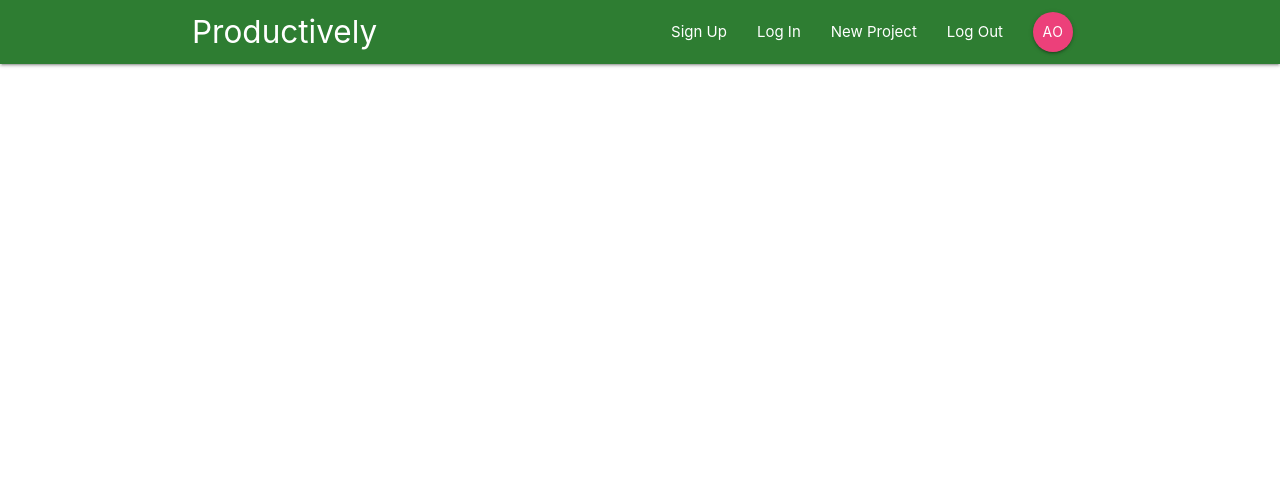
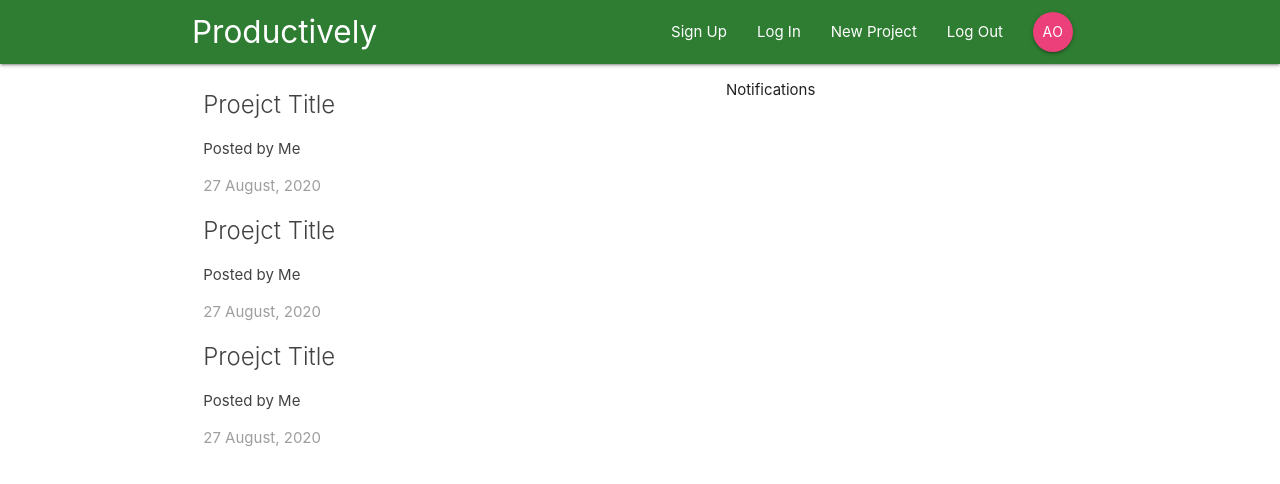
Before and after one commit to AOLink/Productively, a React (Create React App) app: page / in a window 1280 px wide. Shown: the top 484 px of the page. Built offline with nearby package versions, Linux system fonts and the light colour scheme.

Commit message:
created projectlist in the Dashboard component

```diff
--- a/src/App.js
+++ b/src/App.js
@@ -1,17 +1,28 @@
 import React, { Component } from 'react';
-import { BrowserRouter } from 'react-router-dom'
+import { BrowserRouter, Switch, Route } from 'react-router-dom'
 import Navbar from './components/layout/Navbar'
+import Dashboard from './components/dashboard/Dashboard'
 
-function App() {
+//function App() {
+class App extends Component{
+ render()  {
   return (
     <BrowserRouter>
 
       <div className="App">
-      <Navbar></Navbar>
+        <Navbar/>
+        <Switch>
+          <Route path="/" component={Dashboard} />
+        </Switch>
+
+
       </div>
     </BrowserRouter>
 
   );
 }
+}
+
+
 
 export default App;
--- a/src/components/dashboard/Dashboard.js
+++ b/src/components/dashboard/Dashboard.js
@@ -1,4 +1,6 @@
 import React, { Component } from 'react'
+import Notifications from './Notifications'
+import ProjectList from '../projects/ProjectList'
 
 class Dashboard extends Component {
     render() {
@@ -6,8 +8,14 @@ class Dashboard extends Component {
         return (
             <div className="dashboard container">
                 <div className="row">
-                    <div className="col s12 m6"></div>
-                    <div className="col s12 m5 offset-m1"></div>
+                    <div className="col s12 m6">
+                        <ProjectList />
+                    </div>
+
+                    <div className="col s12 m5 offset-m1">
+                    <Notifications />
+
+                    </div>
                 </div>
             </div>
 
@@ -15,3 +23,5 @@ class Dashboard extends Component {
     }
 
 }
+
+export default Dashboard
--- a/src/components/dashboard/Notifications.js
+++ b/src/components/dashboard/Notifications.js
@@ -0,0 +1,11 @@
+import React from 'react'
+
+const Notifications = () => {
+    return(
+        <div>
+            <p>Notifications</p>
+        </div>
+    )
+}
+
+export default Notifications
--- /dev/null
+++ b/src/components/projects/ProjectList.js
@@ -0,0 +1,34 @@
+//functional component
+
+import React from 'react'
+
+const ProjectList = () => {
+    return(
+        <div className="project-list section">
+            <div className="card z-depth-0 project-summary">
+                <di className="car-content grey-text text-darken-3">
+                    <span className="card-title">Proejct Title</span>
+                    <p> Posted by Me</p>
+                    <p className="grey-text">27 August, 2020</p>
+                </di>
+            </div>
+
+            <div className="card z-depth-0 project-summary">
+                <di className="car-content grey-text text-darken-3">
+                    <span className="card-title">Proejct Title</span>
+                    <p> Posted by Me</p>
+                    <p className="grey-text">27 August, 2020</p>
+                </di>
+            </div>
+            <div className="card z-depth-0 project-summary">
+                <di className="car-content grey-text text-darken-3">
+                    <span className="card-title">Proejct Title</span>
+                    <p> Posted by Me</p>
+                    <p className="grey-text">27 August, 2020</p>
+                </di>
+            </div>
+        </div>
+    )
+}
+
+export default ProjectList
```
Also changed, not shown: src/components/projects/Createproject.js (added), src/components/projects/ProjectDetails.js (added), src/components/projects/ProjectSummary.js (added), src/projects/ProjectSummary.js (deleted), 1 other file (tests, documents, lock files or other folders).
